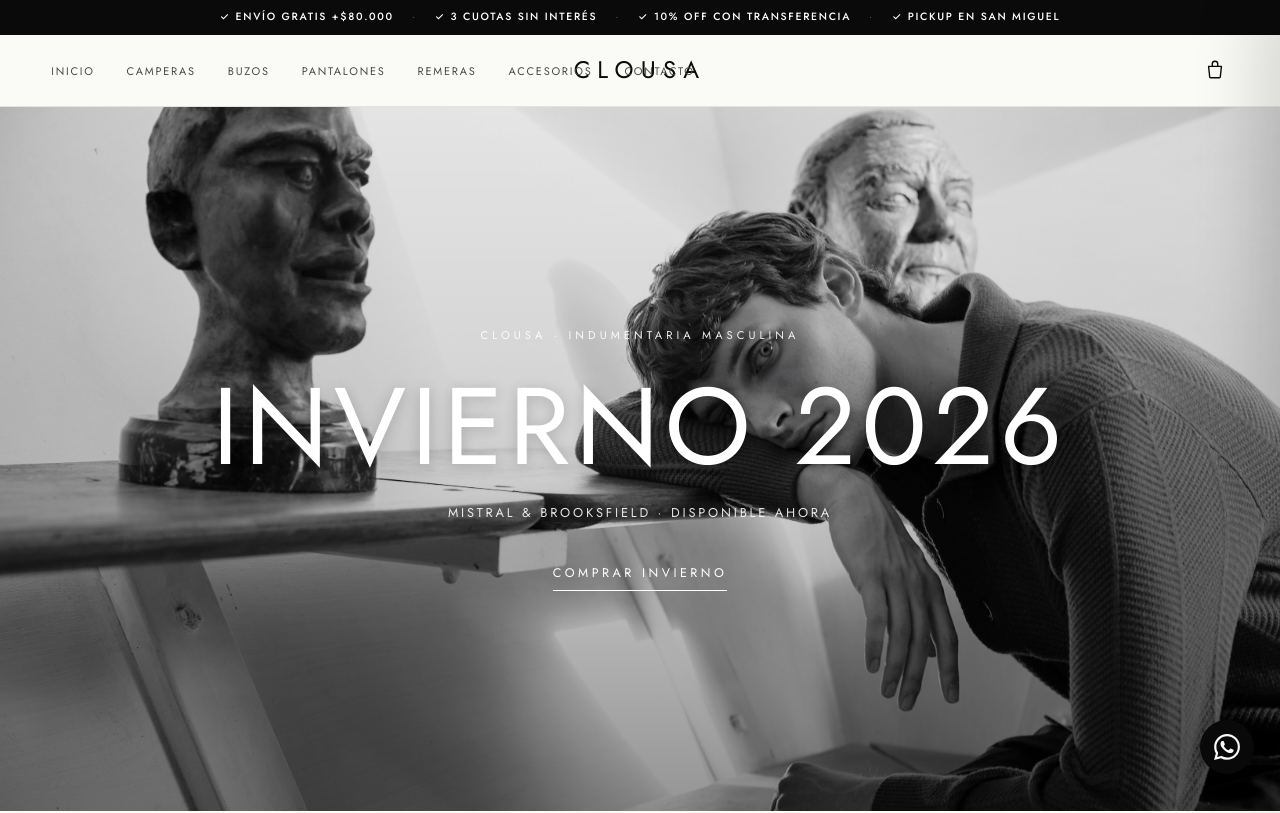
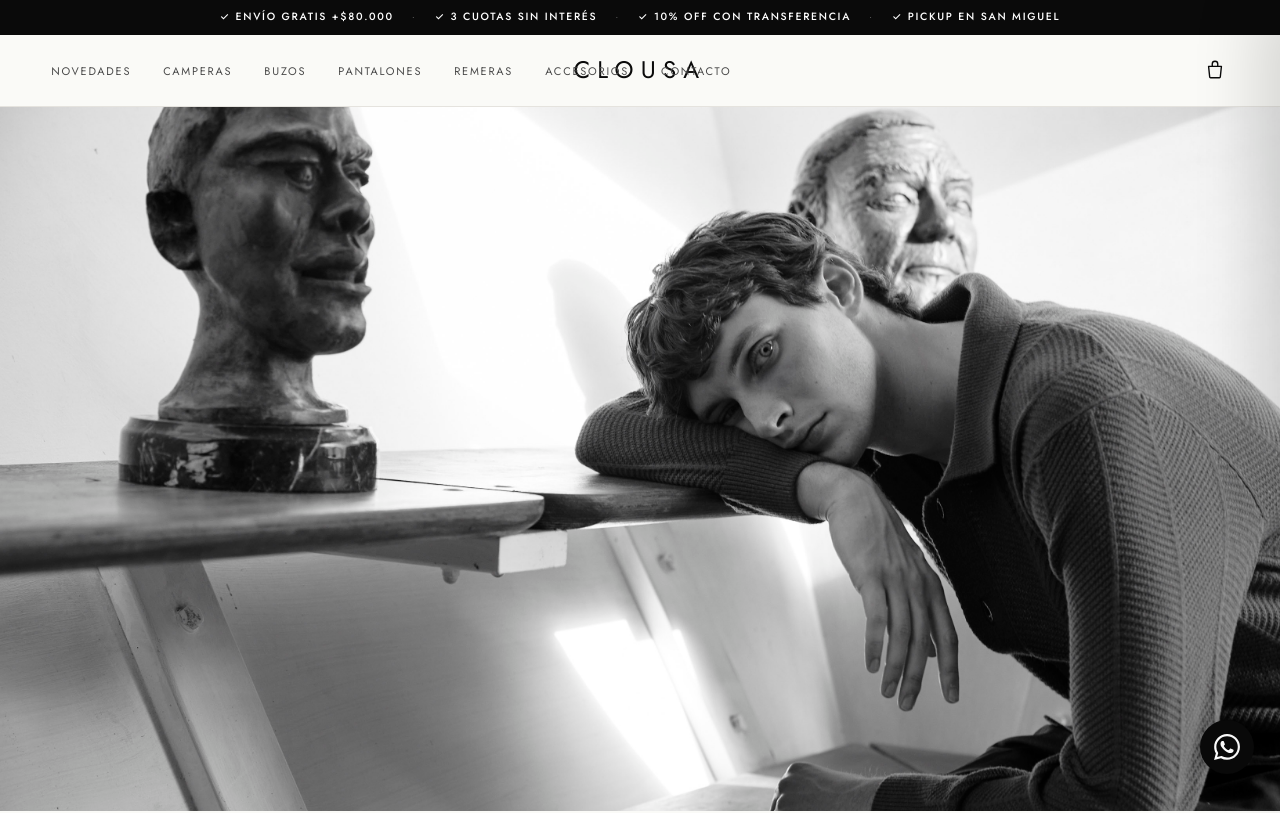
Before and after one commit to cqkhe/clousa, a plain HTML site: page index.html in a window 1280 px wide. Shown: the top 813 px of the page. Drawn offline with nearby package versions, Linux system fonts and the light colour scheme.

Commit message:
feat(home/frankstore): Commit 4 — hero limpio sin texto + nav 'Novedades'
Hero (replica Frank Store):
- Eliminado overlay con eyebrow + h1 'Invierno 2026' + sub + CTA 'Comprar Invierno'
- Solo imagen full-bleed (deja hablar a la foto)
- + clase modificadora .hero--clean por si requiere CSS específico futuro
- + h1 .sr-only con texto descriptivo (SEO/a11y — sin ruido visual)

Nav (replica Frank Store):
- 'Inicio' → 'Novedades' en nav desktop y mobile menu
- Footer: 'Inicio' → 'Novedades' (consistencia)
- data-nav-home preservado: click sigue llevando al hero / saliendo de modo colección

CSS .hero__overlay / __eyebrow / __title / __sub / __cta quedan en layout.css
como dead code; se limpian en Commit 6 junto con el sweep mobile.

```diff
--- a/index.html
+++ b/index.html
@@ -34,7 +34,7 @@
 <nav class="nav" id="nav">
   <a href="#hero" class="nav__logo">Clousa</a>
   <ul class="nav__links">
-    <li><a href="#hero" data-nav-home>Inicio</a></li>
+    <li><a href="#hero" data-nav-home>Novedades</a></li>
     <li><a href="#" data-categories="CAMPERAS FRISADAS,CAMPERAS RUSTICAS,CAMPERAS POLAR,JACKETS" data-label="Camperas">Camperas</a></li>
     <li><a href="#" data-categories="BUZOS FRISADOS,BUZOS RUSTICOS,BUZOS POLAR,CANGUROS FRISADOS,CANGUROS RUSTICOS,SWEATERS" data-label="Buzos & Sweaters">Buzos</a></li>
     <li><a href="#" data-categories="PANTALONES,PANTALONES CORDEROY,JEANS,JOGGINGS FRISADOS,JOGGINGS RUSTICOS" data-label="Pantalones">Pantalones</a></li>
@@ -63,7 +63,7 @@
   </div>
 
   <div class="mobile-menu__body">
-    <a class="mobile-menu__link" href="#hero" data-nav-home>Inicio</a>
+    <a class="mobile-menu__link" href="#hero" data-nav-home>Novedades</a>
     <a class="mobile-menu__link" href="#" data-categories="CAMPERAS FRISADAS,CAMPERAS RUSTICAS,CAMPERAS POLAR,JACKETS" data-label="Camperas">Camperas</a>
     <a class="mobile-menu__link" href="#" data-categories="BUZOS FRISADOS,BUZOS RUSTICOS,BUZOS POLAR,CANGUROS FRISADOS,CANGUROS RUSTICOS,SWEATERS" data-label="Buzos & Sweaters">Buzos</a>
     <a class="mobile-menu__link" href="#" data-categories="PANTALONES,PANTALONES CORDEROY,JEANS,JOGGINGS FRISADOS,JOGGINGS RUSTICOS" data-label="Pantalones">Pantalones</a>
@@ -77,15 +77,10 @@
   </div>
 </div>
 
-<!-- ════════ HERO (Todd Snyder style — full-bleed con texto centrado) ════════ -->
-<section class="hero" id="hero">
+<!-- ════════ HERO (Frank Store style — full-bleed sin texto, deja hablar a la imagen) ════════ -->
+<section class="hero hero--clean" id="hero">
+  <h1 class="sr-only">Clousa — Indumentaria masculina · Invierno 2026</h1>
   <img src="assets/hero-invierno-2026.jpg" alt="Clousa Invierno 2026" class="hero__bg" loading="eager">
-  <div class="hero__overlay">
-    <span class="hero__eyebrow">Clousa · Indumentaria masculina</span>
-    <h1 class="hero__title">Invierno 2026</h1>
-    <p class="hero__sub">Mistral &amp; Brooksfield · Disponible ahora</p>
-    <a href="#" class="hero__cta" data-cta-all>Comprar Invierno</a>
-  </div>
 </section>
 
 
@@ -285,7 +280,7 @@
     </div>
     <div class="footer__col">
       <h4>Navegación</h4>
-      <a href="#hero">Inicio</a>
+      <a href="#hero">Novedades</a>
       <a href="#" data-cta-all>Colección</a>
       <a href="#contacto">Contacto</a>
     </div>
```
